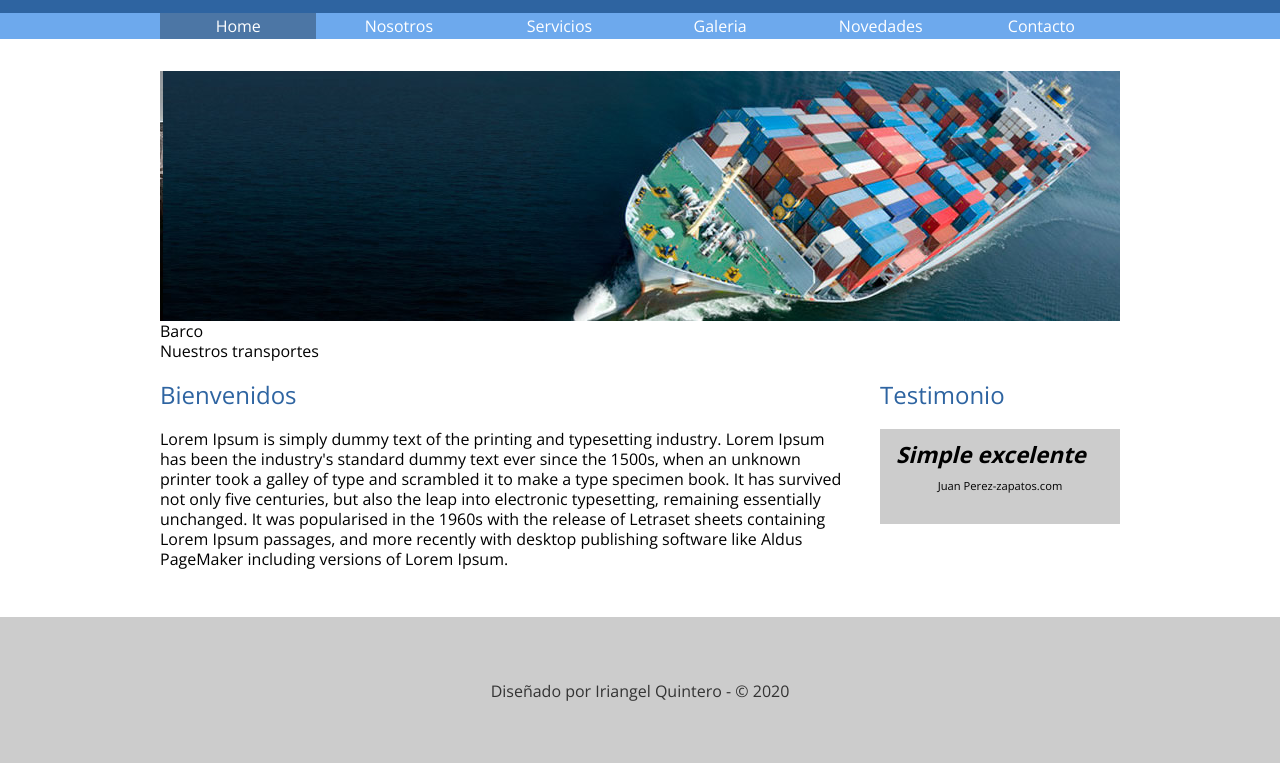
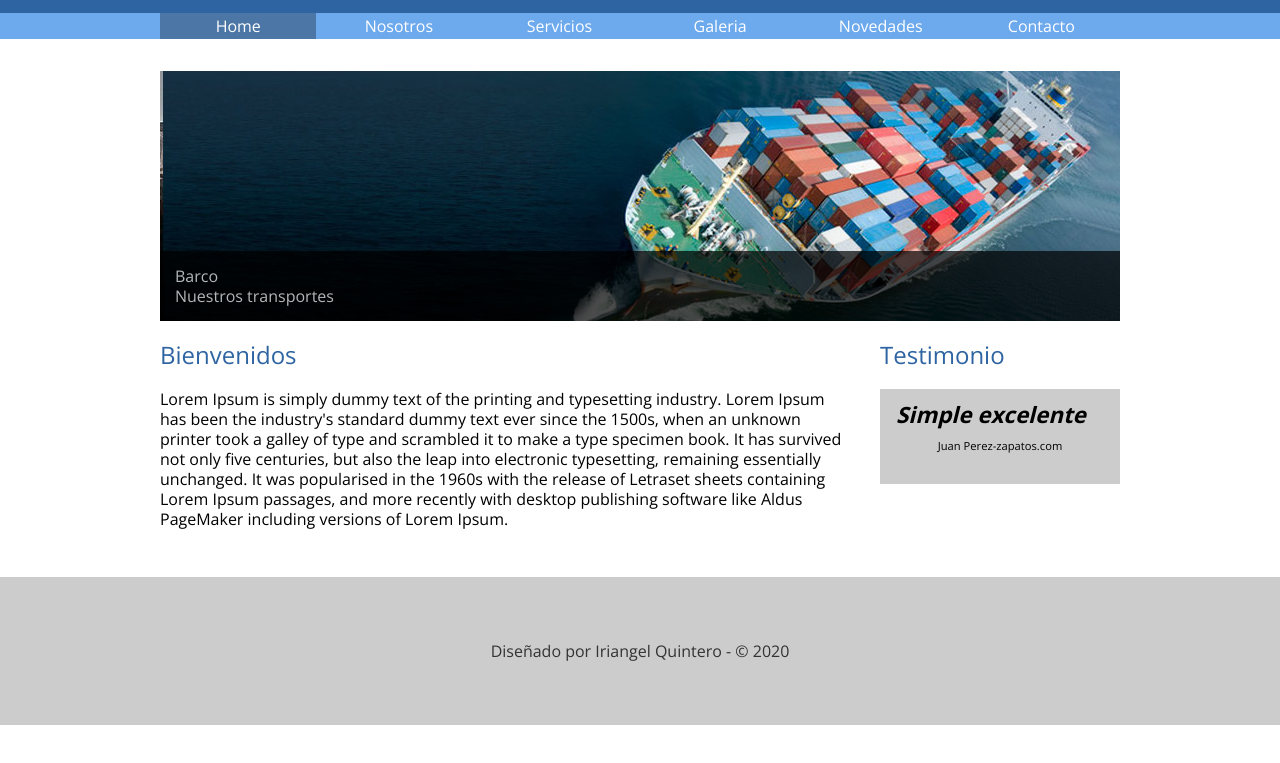
Before and after one commit to iriquintero/Pagina-web-en-clase-UTN-, a plain HTML site: page index.html in a window 1280 px wide. Shown: the part 141-904 px from the top of the page. After the commit the page ends 866 px from the top, so only its background shows below. Drawn offline with nearby package versions, Linux system fonts and the light colour scheme.

Commit message:
editar el css de cycle-overlay

```diff
--- a/css/transporte2020.css
+++ b/css/transporte2020.css
@@ -84,6 +84,17 @@ h2{
 }
 .homeimg img{
     max-width: 100%;
+}
+.homeimg .cycle-overlay{
+    font-family: 'Open Sans', sans-serif; ;
+    position: absolute;
+    bottom: 0;
+    width: 100%;
+    z-index: 600;
+    background: black;
+    color: white;
+    padding: 15px;
+    opacity: 0.7;
 }
 
 .columnas{
```
